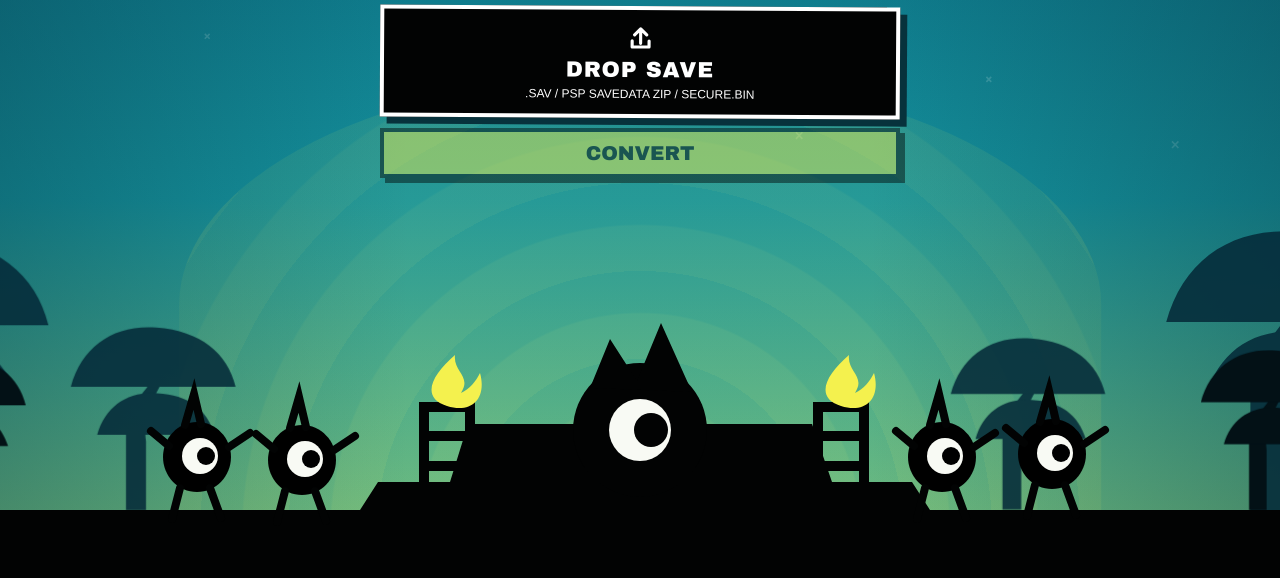
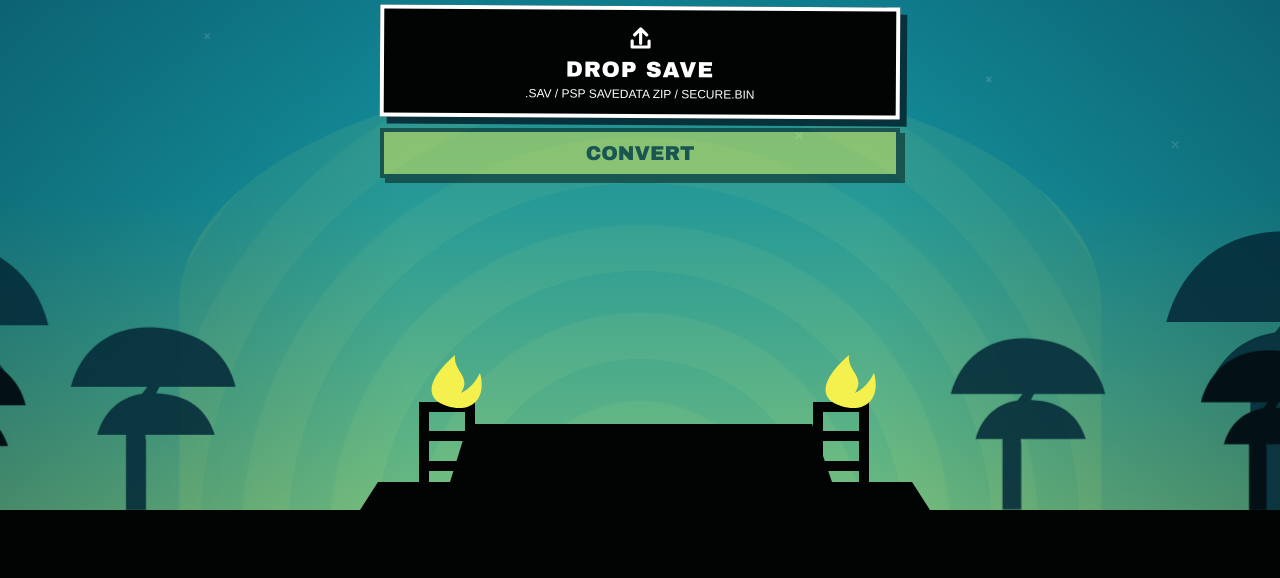
Before and after one commit to tonykastaneda/PataponSaveConverter, a website built with Vite: page web/index.html in a window 1280 px wide. Shown: the part 192-770 px from the top of the page. Built offline with nearby package versions, Linux system fonts and the light colour scheme.

Commit message:
Clear figures from home base pedestal

```diff
--- a/web/index.html
+++ b/web/index.html
@@ -5,9 +5,8 @@
   </section><div class="sunset" aria-hidden="true"></div>
   <svg class="landscape" viewBox="0 0 1600 490" preserveAspectRatio="xMidYMax slice" aria-hidden="true"><defs>
     <g id="tree"><path d="M70 250v-90c0-34 16-50 34-73l10 5c-16 30-22 48-19 72v86z"/><path d="M1 96C15 45 55 18 108 22c55 4 89 32 99 74z"/><path d="M34 156c10-36 39-55 75-52 39 2 62 20 72 52z"/></g>
-    <g id="pon"><path d="M42 52c-19 0-34 16-34 35s15 35 34 35 34-16 34-35-15-35-34-35z"/><circle cx="45" cy="86" r="18" fill="#f8faf4"/><circle cx="51" cy="86" r="9"/><path d="M30 55 39 24l7 30M14 76-4 61m78 16 21-14M25 118l-8 31m38-31 11 30" stroke="#020303" stroke-width="8" fill="none" stroke-linecap="round"/></g>
   </defs><g fill="#052b39" opacity=".88"><use href="#tree" transform="translate(-40 140) scale(1.2)"/><use href="#tree" transform="translate(230 240) scale(.8)"/><use href="#tree" transform="translate(1325 135) scale(1.22)"/><use href="#tree" transform="translate(1110 252) scale(.75)"/><use href="#tree" transform="translate(1460 260) scale(.72)"/></g><g fill="#031116"><use href="#tree" transform="translate(45 270) scale(.68)"/><use href="#tree" transform="translate(1360 265) scale(.7)"/></g>
-  <path fill="#020303" d="M0 440h520l18-28h72l18-58h344l20 58h80l18 28h510v50H0z"/><g class="pon pon-a"><use href="#pon" x="315" y="303"/></g><g class="pon pon-b"><use href="#pon" x="420" y="303"/></g><g class="pon pon-c"><use href="#pon" x="1060" y="303"/></g><g class="pon pon-d"><use href="#pon" x="1170" y="303"/></g>
-  <g class="shrine" fill="#020303"><path d="M690 397h220v47H690z"/><circle cx="800" cy="360" r="67"/><path d="m750 318 20-49 27 42 24-58 31 69z"/><circle cx="800" cy="360" r="31" fill="#f8faf4"/><circle cx="811" cy="360" r="17"/></g>
+  <path fill="#020303" d="M0 440h520l18-28h72l18-58h344l20 58h80l18 28h510v50H0z"/>
+  <path class="pedestal" fill="#020303" d="M690 397h220v47H690z"/>
   <g class="torch" transform="translate(572 285)"><path d="M12 155V52h46v103M7 81h56M7 111h56M12 52h46" stroke="#020303" stroke-width="10" fill="none"/><path fill="#f4f14e" d="M35 51C8 42 20 20 43 0c-2 17 17 21 6 38 9-4 15-12 19-20 7 25-8 41-33 33z"/></g><g class="torch" transform="translate(966 285)"><path d="M12 155V52h46v103M7 81h56M7 111h56M12 52h46" stroke="#020303" stroke-width="10" fill="none"/><path fill="#f4f14e" d="M35 51C8 42 20 20 43 0c-2 17 17 21 6 38 9-4 15-12 19-20 7 25-8 41-33 33z"/></g></svg>
 </main><footer><span>Back up your original save before replacing it.</span><a href="https://github.com/tonykastaneda/PataponSaveConverter" aria-label="GitHub"><svg viewBox="0 0 24 24" aria-hidden="true"><path d="M12 .8a11.5 11.5 0 0 0-3.64 22.4c.58.1.79-.25.79-.56v-2.24c-3.22.7-3.9-1.37-3.9-1.37-.53-1.34-1.29-1.7-1.29-1.7-1.05-.72.08-.7.08-.7 1.16.08 1.78 1.2 1.78 1.2 1.03 1.77 2.71 1.26 3.37.96.1-.75.4-1.26.73-1.55-2.57-.29-5.27-1.28-5.27-5.69 0-1.26.45-2.28 1.19-3.09-.12-.29-.52-1.47.11-3.05 0 0 .97-.31 3.16 1.18A11 11 0 0 1 12 6.2c.98 0 1.96.13 2.88.39 2.19-1.49 3.16-1.18 3.16-1.18.63 1.58.23 2.76.11 3.05.74.81 1.19 1.83 1.19 3.09 0 4.42-2.71 5.39-5.29 5.68.42.36.79 1.06.79 2.14v3.27c0 .31.21.67.8.56A11.5 11.5 0 0 0 12 .8Z"/></svg></a></footer><script type="module" src="/src/main.js"></script></body></html>
--- a/web/src/style.css
+++ b/web/src/style.css
@@ -11,8 +11,8 @@
 .upload-icon{width:29px;height:29px;fill:none;stroke:currentColor;stroke-width:2.6;stroke-linecap:round;stroke-linejoin:round}
 button{width:100%;margin-top:10px;padding:10px;border:4px solid #020303;background:#f7f34e;color:#020303;font:900 20px "Arial Black",Impact,sans-serif;cursor:pointer;box-shadow:5px 5px 0 #020303}button:disabled{opacity:.45;cursor:not-allowed}
 #status{min-height:18px;margin:9px 0 0;font:700 13px Arial,sans-serif;text-shadow:1px 1px #07323c}#status.error{color:#ffe0e0}#status.success{color:#f7f34e}
-.landscape{position:absolute;z-index:2;bottom:0;left:0;width:100%;height:min(46vw,490px);min-height:270px}.pon{transform-box:fill-box;transform-origin:center bottom;animation:bob 1.8s steps(2,end) infinite}.pon-b{animation-delay:-.45s}.pon-c{animation-delay:-.9s}.pon-d{animation-delay:-1.35s}.torch path:last-child{transform-box:fill-box;transform-origin:center bottom;animation:flame .18s steps(2,end) infinite alternate}
+.landscape{position:absolute;z-index:2;bottom:0;left:0;width:100%;height:min(46vw,490px);min-height:270px}.torch path:last-child{transform-box:fill-box;transform-origin:center bottom;animation:flame .18s steps(2,end) infinite alternate}
 footer{height:70px;display:flex;align-items:center;justify-content:space-between;gap:18px;padding:0 clamp(18px,4vw,60px);background:#020303;color:#aaa;font:400 14px Arial,sans-serif}footer a{display:block;width:29px;height:29px;color:#fff}footer svg{width:100%;height:100%;fill:currentColor}
-@keyframes bob{50%{transform:translateY(-6px)}}@keyframes flame{to{transform:scale(.9,1.08) rotate(2deg)}}
+@keyframes flame{to{transform:scale(.9,1.08) rotate(2deg)}}
 @media(max-width:650px){.converter{padding-bottom:260px}.landscape{height:300px;width:135%;left:-18%}footer{font-size:12px}}
-@media(prefers-reduced-motion:reduce){.pon,.torch path:last-child{animation:none}}
+@media(prefers-reduced-motion:reduce){.torch path:last-child{animation:none}}
```
